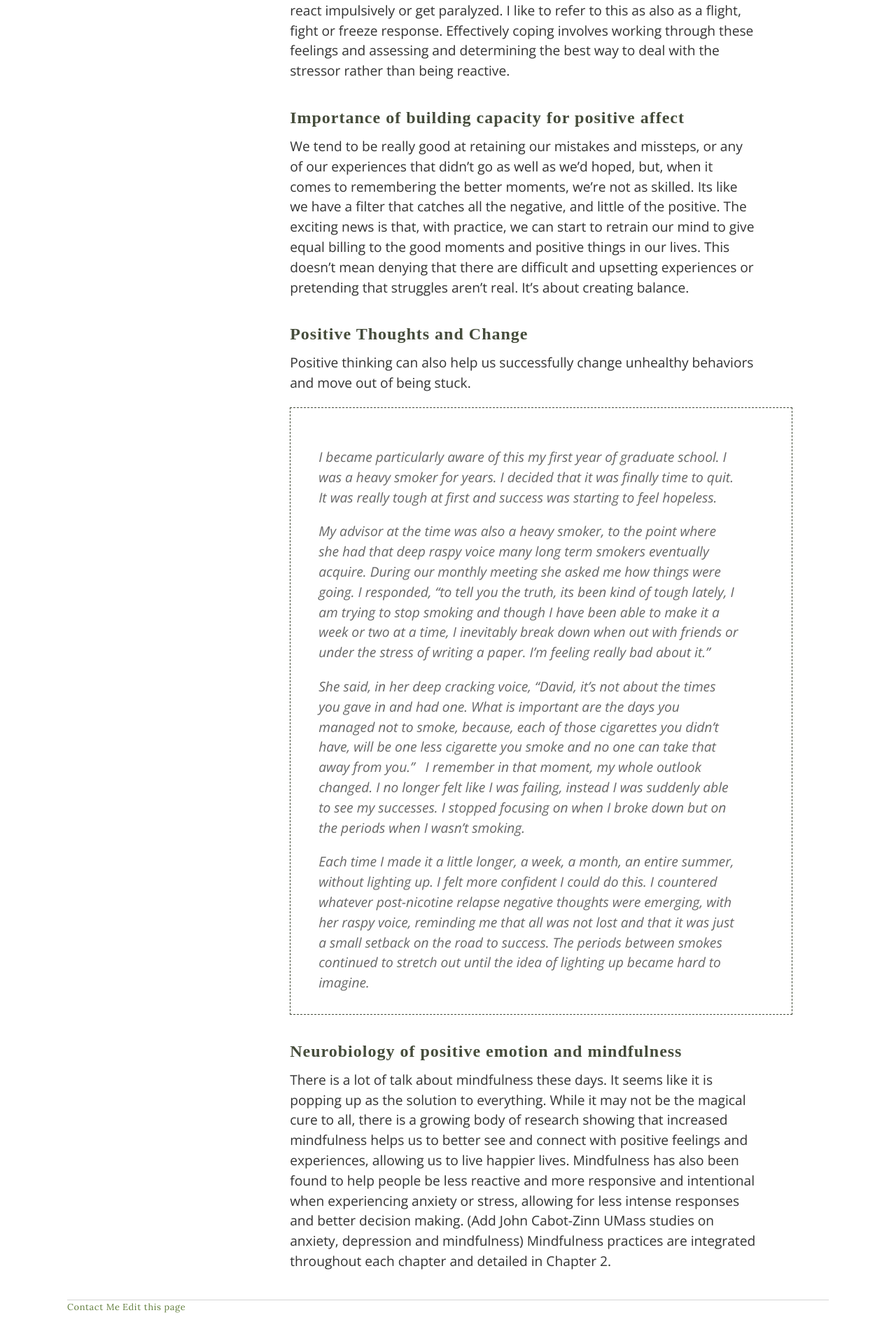
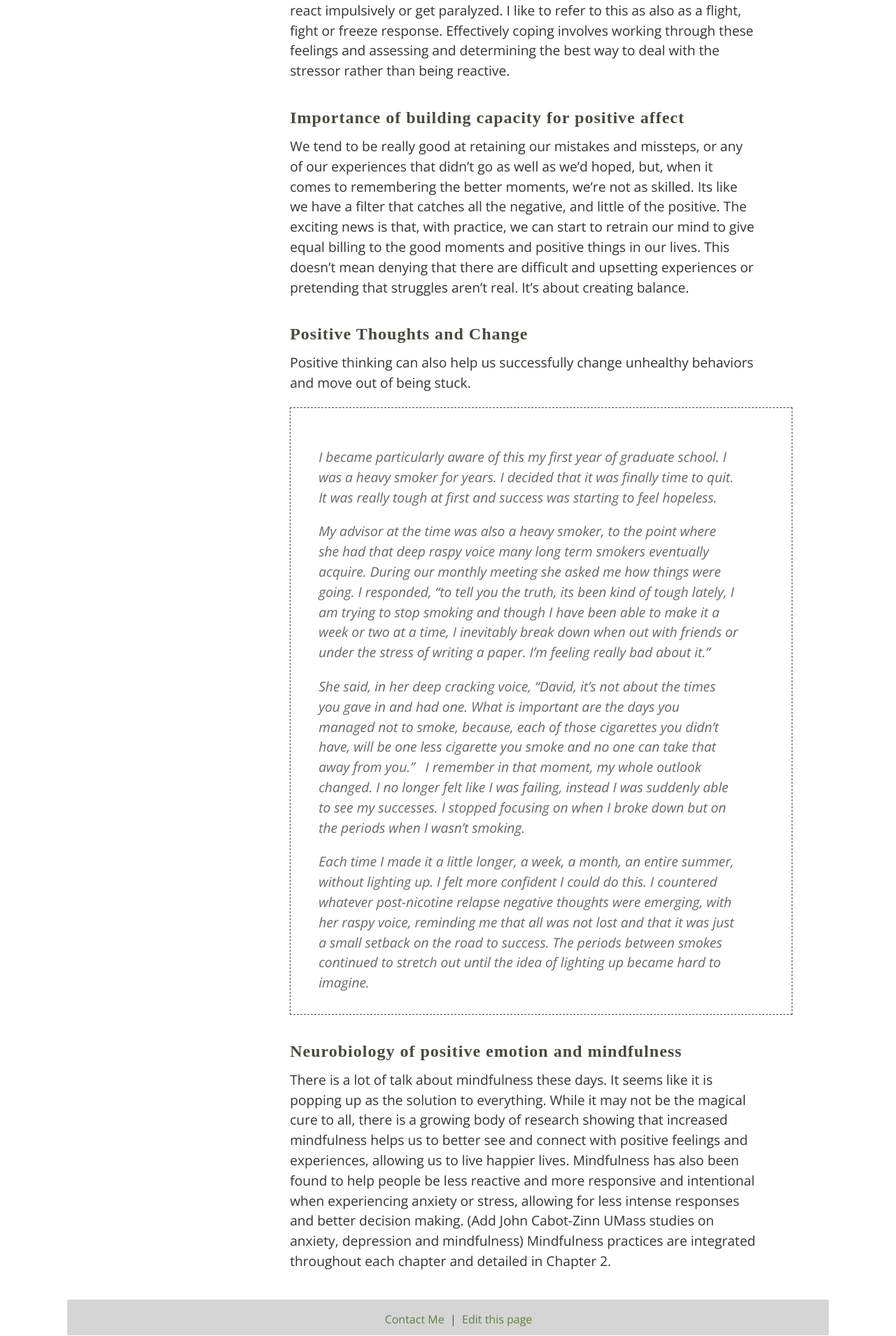
Before and after one commit to mtorres253/mtorres253.github.io, a Jekyll site: the page built from index.html, in a window 1280 px wide. Shown: the part 1245-3154 px from the top of the page at 70% size. Built offline with Jekyll 4.4.1, drawn with Linux system fonts in a browser that asks for light colours; nearby versions of some CDN libraries.

Commit message:
styling footer a bit

```diff
--- a/_layouts/default.html
+++ b/_layouts/default.html
@@ -42,10 +42,7 @@
     		</nav><!-- /.nav -->
         </div>
 		<footer>
-    		<ul>
-        		<li><a href="mailto:david.olem@gmail.com">Contact Me</a></li>
-                <li><a class="button button-edit" href="https://github.com/{{ site.github.organization }}/{{ site.github.repository }}/edit/{{ site.github.default_branch }}/{{ page.path }}" target="_blank">Edit this page</a></li>
-			</ul>
+        	<p><a href="mailto:david.olem@gmail.com">Contact Me</a>&nbsp;&nbsp;|&nbsp;&nbsp;<a class="button button-edit" href="https://github.com/{{ site.github.organization }}/{{ site.github.repository }}/edit/{{ site.github.default_branch }}/{{ page.path }}" target="_blank">Edit this page</a></p>
 		</footer>
 	</body>
 </html>
--- a/css/main.css
+++ b/css/main.css
@@ -132,8 +132,17 @@ h2, h3 {
 }
 footer {
     border-top: 1px solid #d5d5d5;
-    font-size: .8em;
     clear: both;
+    background-color: #d5d5d5;
+    color: #333;
+    text-align: center;
+    height: 50px;
+}
+footer p {
+    font-size: 1em;
+    margin: 15px;
+    color: #454C3B;
+    width: 100%;
 }
 #search_results {
     width: 50%;
```
